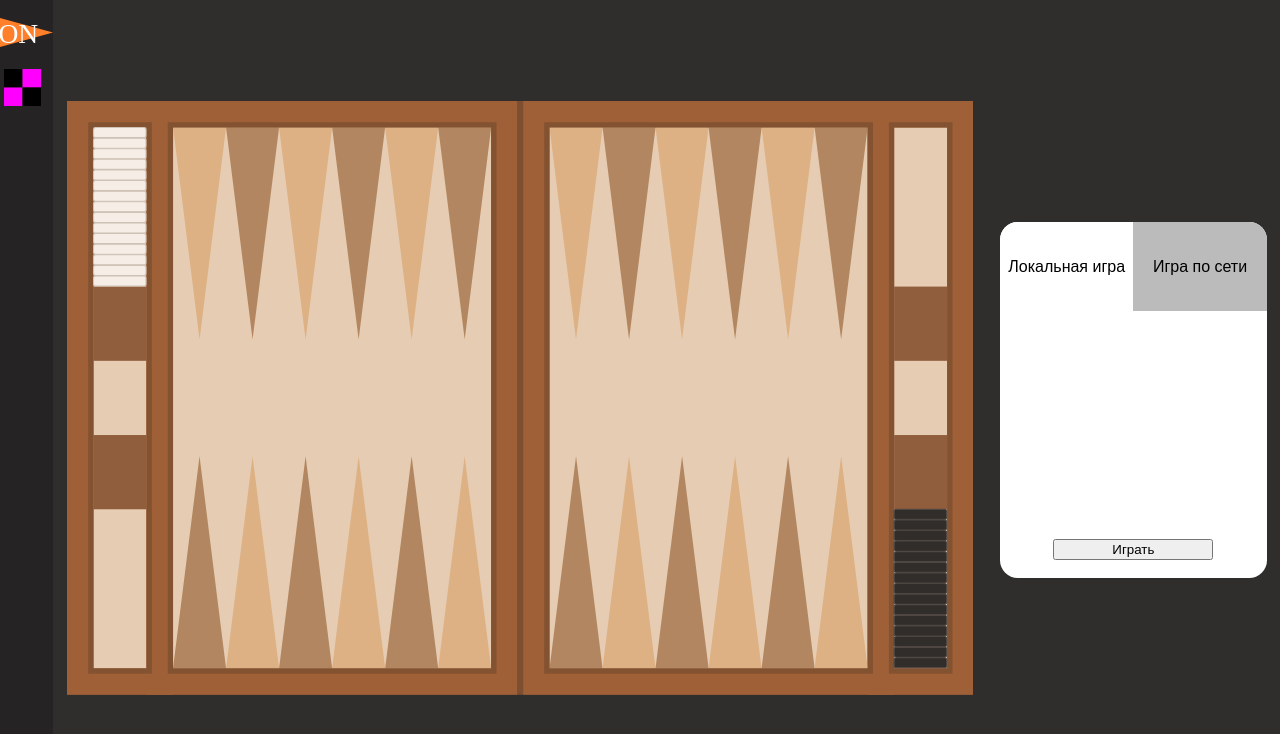
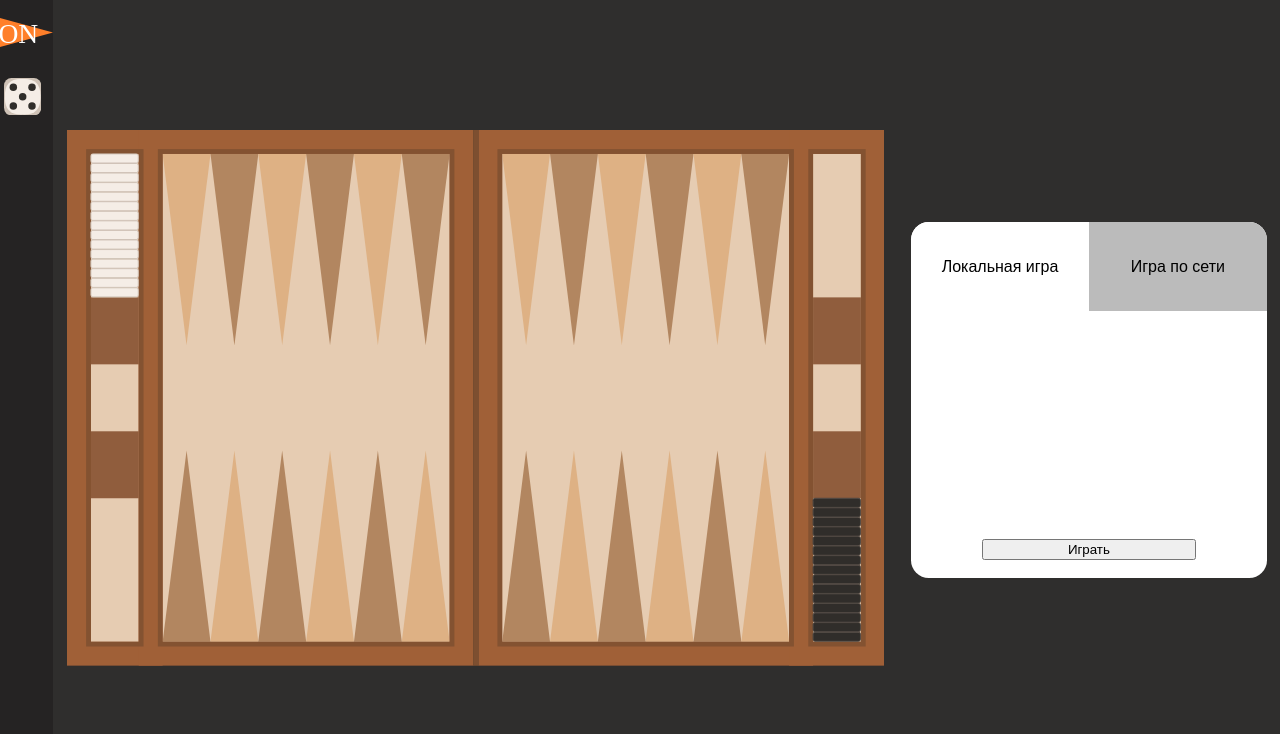
Before and after one commit to TimurTimergalin/Gammon, a React (Vite) app: page / in a window 1280 px wide. Shown: the top 734 px of the page. Built offline with nearby package versions, Linux system fonts and the light colour scheme.

Commit message:
Попробовал развернуть доску (пока не получилось). Добавлена иконка "Играть"

```diff
--- a/src/components/game/common/game_controller/BaseGameController.ts
+++ b/src/components/game/common/game_controller/BaseGameController.ts
@@ -243,6 +243,14 @@ export abstract class BaseGameController<PositionIndexType, PositionPropsType> i
         this.gameState.piecePlacement = res
     }
 
+    protected flipBoard() {  // TODO: есть какие-то странные движения
+        for (const v of this.gameState._piecePlacement.values()) {
+            v.eraseFrom()
+        }
+        this.indexMapping = this.indexMapping.flipped()
+        this.setPlacement(this.rules.placement)
+    }
+
     private fillLegalMovesMap(logical: [PositionIndexType, [PositionIndexType, PositionIndexType][], number[]][]): void {
         this.legalMovesMap = new Map()
         for (const [to, additionalMoves, diceUsed] of logical) {
--- a/src/components/ui/sidebar/SideBar.tsx
+++ b/src/components/ui/sidebar/SideBar.tsx
@@ -3,6 +3,9 @@ import {Logo} from "./Logo.tsx";
 import {TextWithIcon} from "./TextWithIcon.tsx";
 import {useScreenSpecs} from "../adapt/ScreenSpecs.ts";
 import {observer} from "mobx-react-lite";
+import {Dice} from "../../game/dice_layer/dice.tsx";
+import {Color} from "../../game/common/color.ts";
+import {LayerStatus} from "../../game/dice_layer/LayerStatus.ts";
 
 export const SideBar = observer(function SideBar() {
     const screenSpecs = useScreenSpecs();
@@ -60,7 +63,18 @@ export const SideBar = observer(function SideBar() {
         <>
             <div style={barStyle}>
                 <Logo/>
-                <TextWithIcon text={"Играть"} imageSrc={"placeholder.svg"} imageAlt={"Play icon"} navigateTo={"/play"}/>
+                <TextWithIcon text={"Играть"} navigateTo={"/play"}>
+                    <svg viewBox={"0 0 75 75"} height={"100%"}>
+                        <Dice
+                            x={0}
+                            y={0}
+                            color={Color.WHITE}
+                            value={5}
+                            usageStatus={LayerStatus.NONE}
+                            unavailabilityStatus={LayerStatus.NONE}
+                        />
+                    </svg>
+                </TextWithIcon>
             </div>
             {layoutMode === "Collapsed" &&
                 <>
--- a/src/components/ui/sidebar/TextWithIcon.tsx
+++ b/src/components/ui/sidebar/TextWithIcon.tsx
@@ -1,14 +1,13 @@
-import {CSSProperties} from "react";
+import {CSSProperties, ReactNode} from "react";
 import {textHeight} from "./size_constants.ts";
 import {useScreenSpecs} from "../adapt/ScreenSpecs.ts";
 import {observer} from "mobx-react-lite";
 import styled from "styled-components";
 import {useNavigate} from "react-router";
 
-const PlainTextWithIcon = observer(function TextWithIcon({text, imageSrc, imageAlt, className, navigateTo}: {
+const PlainTextWithIcon = observer(function TextWithIcon({text, children, className, navigateTo}: {
     text: string,
-    imageSrc: string,
-    imageAlt: string,
+    children: ReactNode,
     className?: string,
     navigateTo: string
 }) {
@@ -48,7 +47,9 @@ const PlainTextWithIcon = observer(function TextWithIcon({text, imageSrc, imageA
             className={className}
             onClick={() => navigate(navigateTo)}
         >
-            <img src={imageSrc} alt={imageAlt} style={imageStyle}/>
+            <div style={imageStyle}>
+                {children}
+            </div>
             {expanded &&
                 <p style={textStyle}>
                     {text}
@@ -63,7 +64,7 @@ export const TextWithIcon = styled(PlainTextWithIcon)`
         display: flex;
         flex-direction: row;
         align-items: center;
-        height: ${() => textHeight};
+        height: ${() => textHeight}px;
         padding-left: 7%;
         padding-top: 7%;
         padding-bottom: 7%;
--- a/src/components/ui/windows/play_menu/ControlPanelAdapter.tsx
+++ b/src/components/ui/windows/play_menu/ControlPanelAdapter.tsx
@@ -8,7 +8,7 @@ export const ControlPanelAdapter = observer(function ControlPanelAdapter({childr
     const screenSpecs = useScreenSpecs()
     const layoutMode = screenSpecs.layoutMode
 
-    const fixedWidth = 300 * screenSpecs.scaleFactor
+    const fixedWidth = 400 * screenSpecs.scaleFactor
     const fixedHeight = 400 * screenSpecs.scaleFactor
 
     const baseStyle: CSSProperties = {
--- a/src/components/ui/windows/play_menu/GameViewAdapter.tsx
+++ b/src/components/ui/windows/play_menu/GameViewAdapter.tsx
@@ -11,7 +11,7 @@ export const GameViewAdapter = observer(function GameViewAdapter({children}: {
     // При маленькой ширине отображаться не будет
     console.assert(layoutMode === "Free" || layoutMode === "Tight")
 
-    const fixedWidth = 900 * screenSpecs.scaleFactor
+    const fixedWidth = 800 * screenSpecs.scaleFactor
     const controlPanelGapValue = 30 * screenSpecs.scaleFactor
 
     const baseStyle: CSSProperties = {
```
